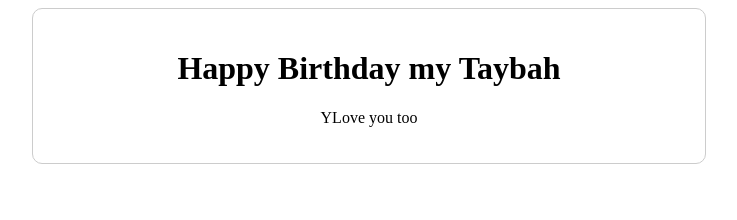
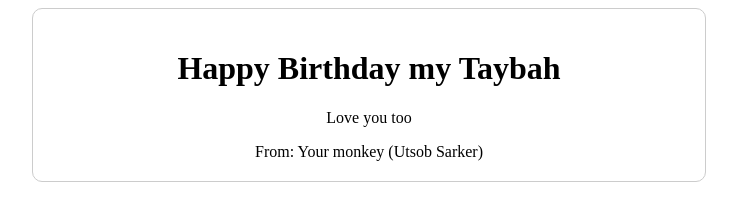
Before and after one commit to Allsides-US/Allsides-US.github.io, a plain HTML site: page yes.html in a window 1280 px wide. Shown: the whole page, without its empty margins (271-1008 px from the left). Drawn offline with Linux system fonts and the light colour scheme.

Commit message:
Update yes.html

```diff
--- a/yes.html
+++ b/yes.html
@@ -19,8 +19,8 @@
 
     <div class="container">
         <h1>Happy Birthday my Taybah</h1>
-        <p>YLove you too</p>
+        <p>Love you too</p>
+        <p2>From: Your monkey (Utsob Sarker)</p2>
     </div>
 
 </body>
-</html>
```
